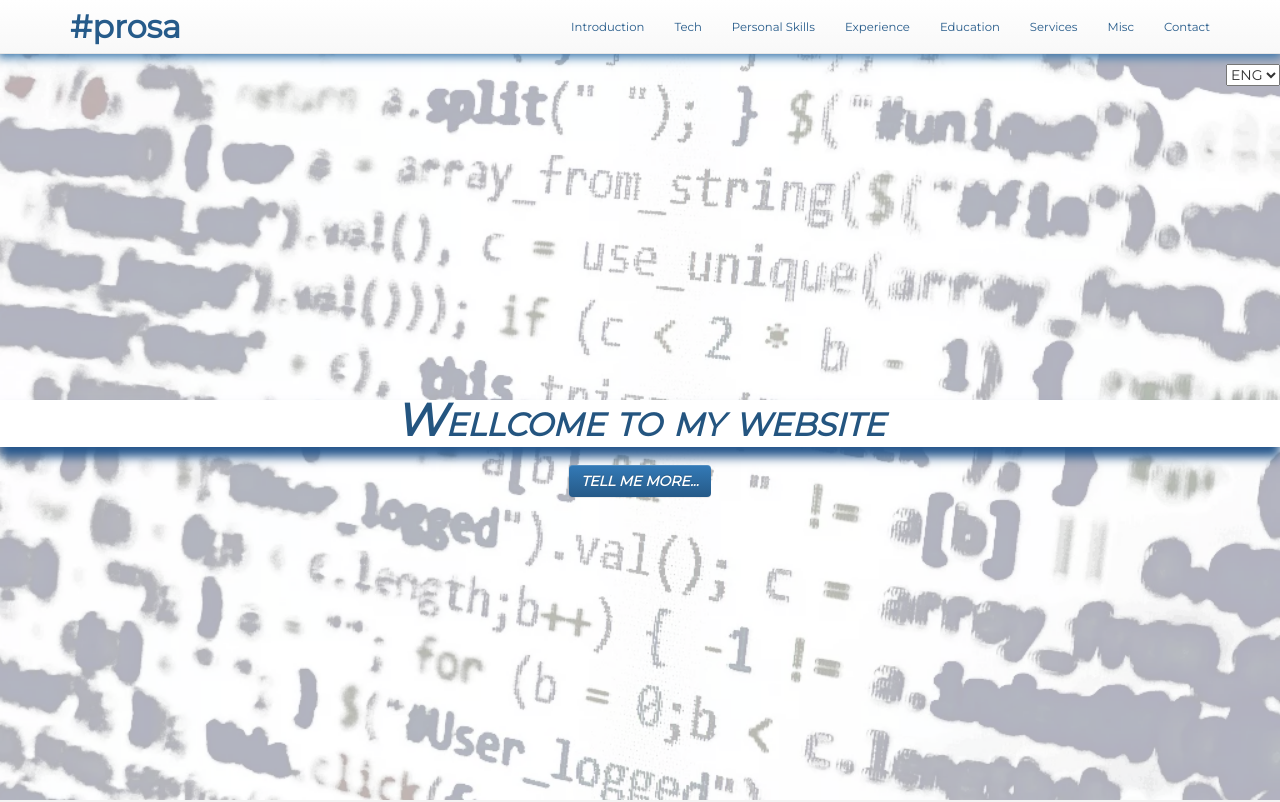
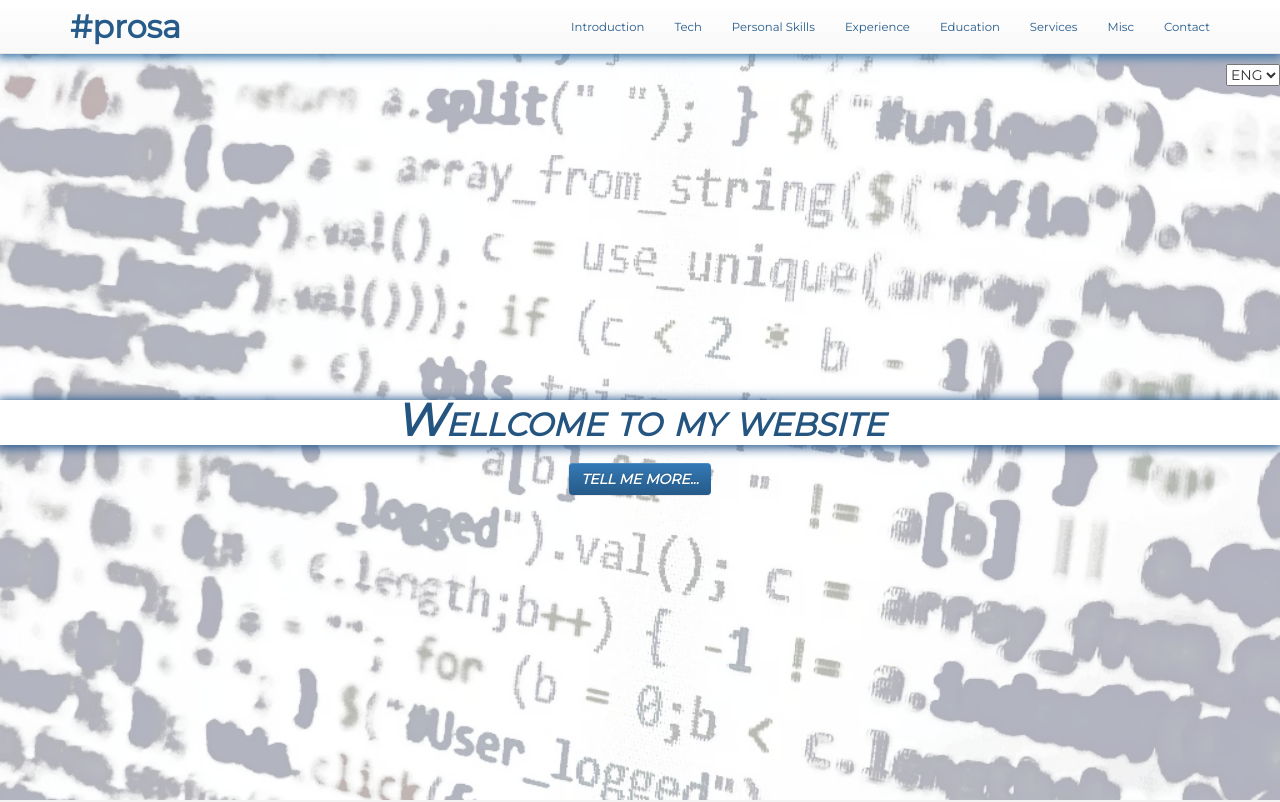
Before and after one commit to apkouk/ProsaWebsite, a website: page index.html in a window 1280 px wide. Shown: the top 802 px of the page. Drawn offline with nearby package versions, Linux system fonts and the light colour scheme.

Commit message:
Mejora en wellcome

```diff
--- a/styles/styles.css
+++ b/styles/styles.css
@@ -1,4 +1,4 @@
-html{
+html {
     scrollbar-width: none;
 }
 
@@ -39,9 +39,9 @@ hr {
     color: #245580;
     font-size: 0.9em;
     background-color: #fff;
-    box-shadow: 0px 10px 10px #24558b;
+    box-shadow: 0px 1px 10px 2px #24558b;
     font-variant: petite-caps;
-    height: 1.05em;
+    padding-bottom: 5px;
 }
 
 .bootstrapHelper {
@@ -163,7 +163,6 @@ hr {
     border: none;
     border-radius: 20px;
     width: 150%;
-
 }
 
 .dropdown {
@@ -189,12 +188,10 @@ hr {
     padding: 12px 16px;
     text-decoration: none;
     display: block;
-
 }
 
 .dropdown-content a:hover {
     background-color: #ddd;
-
 }
 
 .dropdown:hover .dropdown-content {
@@ -217,15 +214,17 @@ nav>li>a:focus, .navbar-default .navbar-nav>li>a:hover {
     font-weight: bolder;
     font-size: 15px;
     transition-property: font-size;
-    transition-duration: 2s;
+    transition-duration: 1s;
     transition-delay: 0s;
 }
+
 .navbar-default .navbar-toggle {
     background-color: #265b8a;
     margin-right: 10%;
 }
+
 .navbar-default .navbar-toggle:focus, .navbar-default .navbar-toggle:hover {
-    background-color: #73bdff ;
+    background-color: #73bdff;
 }
 
 /* p {
@@ -238,7 +237,6 @@ nav>li>a:focus, .navbar-default .navbar-nav>li>a:hover {
         margin-left: 100%;
         width: 300%
     }
-
     to {
         margin-left: 0%;
         width: 100%;
@@ -263,7 +261,6 @@ nav>li>a:focus, .navbar-default .navbar-nav>li>a:hover {
     .navbar-default .navbar-toggle {
         margin-right: 20%;
     }
-
     .introStart {
         font-size: 22px;
     }
```
Lines whose indentation alone changed are shown as unchanged.
